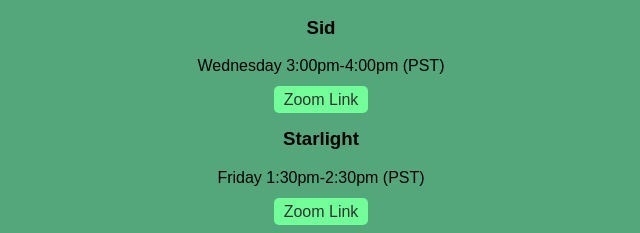
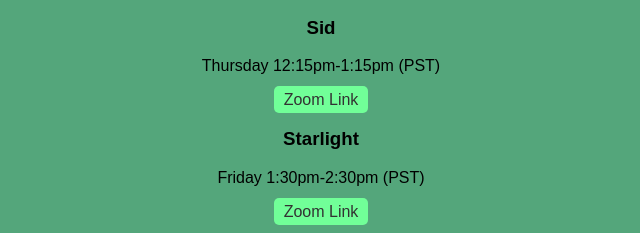
Before and after one commit to starlightromero/fdis-site, a plain HTML site: page index.html in a window 1280 px wide. Shown: the part 461-694 px from the top of the page, 319-959 px from the left. Drawn offline with Linux system fonts and the light colour scheme.

Commit message:
chnaged Sid office hours time

```diff
--- a/index.html
+++ b/index.html
@@ -26,7 +26,7 @@
       <h2>Office Hours</h2>
       <div class="sid">
         <h3>Sid</h3>
-        <p>Wednesday 3:00pm-4:00pm (PST)</p>
+        <p>Thursday 12:15pm-1:15pm (PST)</p>
         <a href="https://zoom.us/j/8728594768?pwd=bGlYa0hKbmErMFlXcVNEcmpuMzRLQT09">Zoom Link</a>
       </div>
       <div class="starlight">
```
